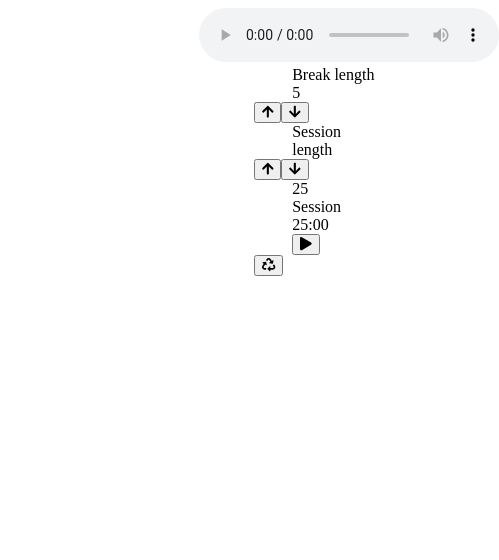
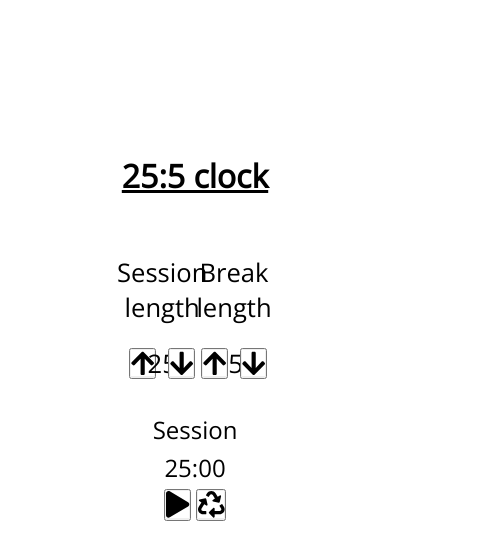
Before and after one commit to nebojsa311/REMASTERED-pomodoroFcc, a React (Create React App) app: page / in a window 390 px wide. Shown: the top 560 px of the page, 499 px wide, since content can reach past the window. Built offline with nearby package versions, Linux system fonts and the light colour scheme.

Commit message:
added css, next step is making it responsive

```diff
--- a/public/index.html
+++ b/public/index.html
@@ -7,11 +7,16 @@
       name="description"
       content="Web site created using create-react-app"
     />
+    <link rel="preconnect" href="https://fonts.gstatic.com" />
+    <link
+      href="https://fonts.googleapis.com/css2?family=Open+Sans:wght@300&display=swap"
+      rel="stylesheet"
+    />
     <title>React App</title>
   </head>
   <body>
     <noscript>You need to enable JavaScript to run this app.</noscript>
     <div id="root"></div>
-  <script src="https://cdn.freecodecamp.org/testable-projects-fcc/v1/bundle.js"></script>
+    <script src="https://cdn.freecodecamp.org/testable-projects-fcc/v1/bundle.js"></script>
   </body>
 </html>
--- a/src/App.js
+++ b/src/App.js
@@ -3,12 +3,12 @@ import "./index.css";
 import BreakLabel from "./Break.js";
 import SessionLabel from "./Session.js";
 import TimerLabel from "./Timer.js";
-import beep from "./beep.wav"
+import beep from "./beep.wav";
 
 let counterGo = null;
 
 class App extends React.Component {
-  constructor(props){
+  constructor(props) {
     super(props);
     //states
     this.state = {
@@ -19,7 +19,7 @@ class App extends React.Component {
       seconds: 0,
       break: false,
       running: true,
-      label: 'Session'
+      label: "Session",
     };
     // Methods binding .this
     this.incrementMethod = this.incrementMethod.bind(this);
@@ -77,13 +77,13 @@ class App extends React.Component {
           break: true,
           session_length: this.state.session_holder,
           break_holder: 0,
-          label: 'Break',
+          label: "Break",
         });
-        document.getElementById('beep').play();
+        document.getElementById("beep").play();
       }
       // break in process
     } else if (this.state.break === true && this.state.running === false) {
-      this.setState({ label: 'Break time' })
+      this.setState({ label: "Break time" });
       if (this.state.break_length > 0) {
         if (this.state.seconds === 0) {
           this.setState({
@@ -101,12 +101,11 @@ class App extends React.Component {
           break: false,
           break_length: this.state.break_holder,
           session_holder: 0,
-          label: 'Session time',
+          label: "Session time",
         });
-        document.getElementById('beep').play();
+        document.getElementById("beep").play();
       }
     }
-
   }
 
   resetMethod(event) {
@@ -116,47 +115,49 @@ class App extends React.Component {
       seconds: 0,
       break: false,
       running: true,
-      label: 'Session'
+      label: "Session",
     });
     clearInterval(counterGo);
-    document.getElementById('beep').pause();
-    document.getElementById('beep').currentTime = 0;
+    document.getElementById("beep").pause();
+    document.getElementById("beep").currentTime = 0;
   }
 
   componentDidMount() {
-    document
-      .getElementById("start_stop")
-      .addEventListener("click", () => {
-        if(this.state.running === true) {
+    document.getElementById("start_stop").addEventListener("click", () => {
+      if (this.state.running === true) {
         counterGo = setInterval(this.runningMethod, 1000);
         this.setState({ running: false });
         return;
-        } else if(this.state.running === false){
+      } else if (this.state.running === false) {
         clearInterval(counterGo);
         this.setState({ running: true });
         return;
       }
-      }
-
-      );
+    });
   }
 
   render() {
     return (
       <div id="container">
-        <audio controls id='beep'>
+        <audio id="beep">
           <source src={beep}></source>
         </audio>
+        <h1>25:5 clock</h1>
+        <div id='sessionDiv'>
+          <SessionLabel
+            session_length={this.state.session_length}
+            increment={this.incrementMethod}
+            decrement={this.decrementMethod}
+          />
+        </div>
+        <div id='breakDiv'>
           <BreakLabel
             break_length={this.state.break_length}
             increment={this.incrementMethod}
             decrement={this.decrementMethod}
           />
-        <SessionLabel
-          session_length={this.state.session_length}
-          increment={this.incrementMethod}
-          decrement={this.decrementMethod}
-        />
+        </div>
+        <div id='timerDiv'>
           <TimerLabel
             time={this.state.session_length}
             break={this.state.break_length}
@@ -166,6 +167,7 @@ class App extends React.Component {
             label={this.state.label}
           />
         </div>
+      </div>
     );
   }
 }
--- a/src/Break.js
+++ b/src/Break.js
@@ -1,4 +1,5 @@
 import React from 'react';
+import "./index.css";
 import { FontAwesomeIcon } from '@fortawesome/react-fontawesome'
 import { faArrowDown } from '@fortawesome/free-solid-svg-icons'
 import { faArrowUp } from '@fortawesome/free-solid-svg-icons'
@@ -7,9 +8,9 @@ function BreakLabel(props) {
     return(
         <div className='length-control'>
             <div id='break-label'>Break length</div>
+            <button id='break-increment' onClick={props.increment}><FontAwesomeIcon icon={faArrowUp} size='2x' /></button>
             <div id='break-length'>{props.break_length}</div>
-            <button id='break-increment' onClick={props.increment}><FontAwesomeIcon icon={faArrowUp} /></button>
-            <button id='break-decrement' onClick={props.decrement}><FontAwesomeIcon icon={faArrowDown} /></button>
+            <button id='break-decrement' onClick={props.decrement}><FontAwesomeIcon icon={faArrowDown} size='2x' /></button>
         </div>
     )
 }
--- a/src/PlayButton.js
+++ b/src/PlayButton.js
@@ -1,13 +1,14 @@
 import React from 'react';
+import "./index.css";
 import { FontAwesomeIcon } from "@fortawesome/react-fontawesome";
 import { faPlay } from "@fortawesome/free-solid-svg-icons";
 
 
 function PlayButton(props) {
     return(
-        <div>
+        <div className='buttons'>
             <button id="start_stop">
-                <FontAwesomeIcon icon={faPlay} />
+                <FontAwesomeIcon icon={faPlay} size='2x'/>
             </button>
         </div>
     )
--- a/src/ResetButton.js
+++ b/src/ResetButton.js
@@ -1,11 +1,12 @@
 import React from 'react';
+import "./index.css";
 import { FontAwesomeIcon } from "@fortawesome/react-fontawesome";
 import { faRecycle } from "@fortawesome/free-solid-svg-icons";
 
 function ResetButton(props) {
     return(
         <button id="reset" onClick={props.reset}>
-            <FontAwesomeIcon icon={faRecycle} />
+            <FontAwesomeIcon icon={faRecycle} size='2x'/>
         </button>
     )
 }
--- a/src/Session.js
+++ b/src/Session.js
@@ -1,4 +1,5 @@
 import React from 'react';
+import "./index.css";
 import { FontAwesomeIcon } from '@fortawesome/react-fontawesome'
 import { faArrowDown } from '@fortawesome/free-solid-svg-icons'
 import { faArrowUp } from '@fortawesome/free-solid-svg-icons'
@@ -7,9 +8,9 @@ function SessionLabel(props) {
     return(
         <div className='length-control'>
             <div id='session-label'>Session length</div>
-            <button id='session-increment' onClick={props.increment}><FontAwesomeIcon icon={faArrowUp} /></button>
-            <button id='session-decrement' onClick={props.decrement}><FontAwesomeIcon icon={faArrowDown} /></button>
+            <button id='session-increment' onClick={props.increment}><FontAwesomeIcon icon={faArrowUp} size='2x'/></button>
             <div id='session-length'>{props.session_length}</div>
+            <button id='session-decrement' onClick={props.decrement}><FontAwesomeIcon icon={faArrowDown} size='2x'/></button>
         </div>
     )
 }
--- a/src/Timer.js
+++ b/src/Timer.js
@@ -16,8 +16,12 @@ function TimerLabel(props) {
           : props.break}
         :{props.seconds < 10 ? "0" + props.seconds : props.seconds}
       </div>
+      <div id='button1'>
       <PlayButton/>
+      </div>
+      <div id='button2'>
       <ResetButton reset={props.reset}/>
+      </div>
     </div>
   );
 }
--- a/src/index.css
+++ b/src/index.css
@@ -1,3 +1,162 @@
-div {
-    margin-left: 30%;
+* {
+    margin: 0px;
+    padding: 0px;
+    font-family: 'Open Sans', sans-serif;
 }
+
+#container {
+    width: 40vw;
+    height: 50vh;
+    margin-left: auto;
+    margin-right: auto;
+    display: grid;
+    grid-template-rows: auto auto auto;
+    grid-template-columns: 50% 50%;
+    align-items: center;
+    position: relative;
+    top: 15vh;
+}
+
+h1 {
+    text-align: center;
+    grid-row: 1 / 2;
+    grid-column: 1 / 3;
+    text-decoration: underline;
+}
+
+#sessionDiv {
+    grid-row: 2/3;
+    grid-column: 1 / 2;
+}
+
+#breakDiv {
+    grid-row: 2 / 3;
+    grid-column: 2 / 3;
+}
+
+#timerDiv {
+    grid-row: 3 / 4;
+    grid-column: 1 / 3;
+}
+
+.length-control {
+    display: grid;
+    text-align: center;
+    grid-template-rows: 70% 70%;
+    grid-template-columns:  auto 15% auto;
+}
+/* Session label css */
+#session-label {
+    grid-column: 1 / 4;
+    grid-row: 1 / 2;
+    align-self: center;
+    font-size: 1.6em;
+}
+
+#session-increment {
+    grid-column: 1 / 2;
+    grid-row: 2 / 3;
+    width: min-content;
+    height: min-content;
+    justify-self: end;
+    align-self: center;
+}
+
+#session-length {
+    grid-column: 2 / 3;
+    grid-row: 2 / 3;
+    justify-self: center;
+    align-self: center;
+    width: min-content;
+    font-size: 1.6em;
+}
+
+#session-decrement {
+    grid-column: 3 / 4;
+    grid-row: 2 / 3;
+    width: min-content;
+    height: min-content;
+    justify-self: start;
+    align-self: center;
+}
+
+/* Break label css */
+#break-label {
+    grid-column: 1 / 4;
+    grid-row: 1 / 2;
+    align-self: center;
+    font-size: 1.6em;
+}
+
+#break-increment {
+    grid-column: 1 / 2;
+    grid-row: 2 / 3;
+    width: min-content;
+    height: min-content;
+    justify-self: end;
+    align-self: center;
+}
+
+#break-length {
+    grid-column: 2 / 3;
+    grid-row: 2 / 3;
+    align-self: center;
+    font-size: 1.6em;
+}
+
+#break-decrement {
+    grid-column: 3 / 4;
+    grid-row: 2 / 3;
+    width: min-content;
+    height: min-content;
+    align-self: center;
+    justify-self: start;
+}
+
+/* Timer area css */
+.timer-control {
+    display: grid;
+    grid-column: auto auto;
+    grid-row: auto auto auto;
+    grid-gap: 5px;
+}
+
+#timer-label {
+    grid-row: 1 /2;
+    grid-column: 1 / 3;
+    width: min-content;
+    justify-self: center;
+}
+
+#time-left {
+    grid-row: 2 / 3;
+    grid-column: 1 / 3;
+    width: min-content;
+    justify-self: center;
+}
+
+#button1 {
+    grid-row: 3 / 4;
+    grid-column: 1 / 2;
+    width: min-content;
+    justify-self: end;
+}
+
+#button2 {
+    grid-row: 3 / 4;
+    grid-column: 2 / 3;
+    width: min-content;
+    justify-self: start;
+}
+
+#timer-label {
+    font-size: 1.5em;
+}
+
+#time-left {
+    font-size: 1.5em;
+}
+
+.fa-play, .fa-arrow-down, .fa-arrow-up, .fa-recycle {
+    background-color: white;
+}
```
Also changed, not shown: src/App.css (deleted). Lines whose indentation alone changed are shown as unchanged.
